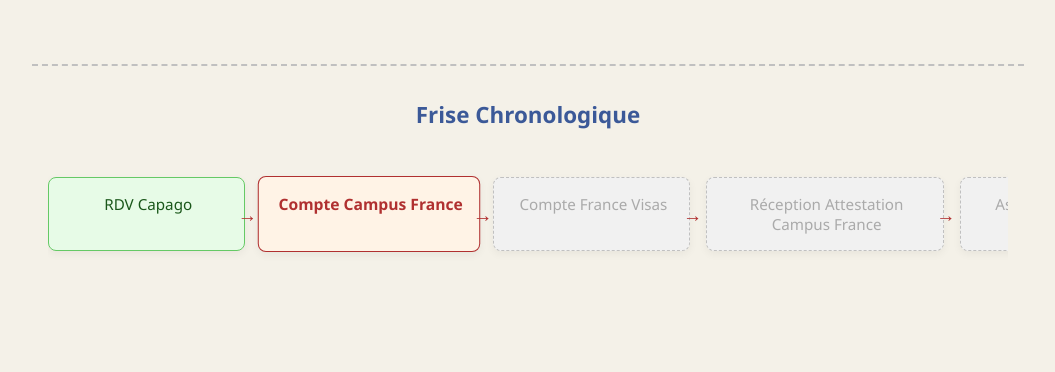
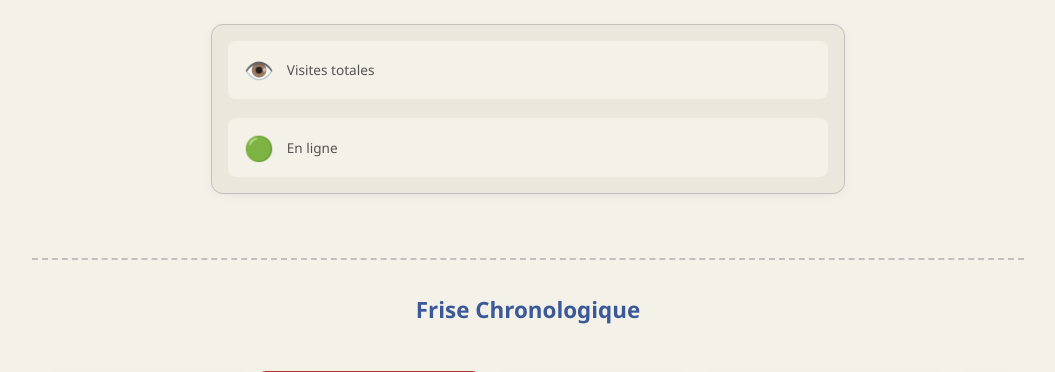
Before and after one commit to Gaston667/CCFG-667, a PHP site: page / in a window 1280 px wide. Shown: the part 231-603 px from the top of the page, without its empty margins (112-1167 px from the left). Run offline with PHP 8.4, Linux system fonts and the light colour scheme; data that the repository does not hold is empty.

Commit message:
page acuille aussi en ligne

```diff
--- a/css/styles.css
+++ b/css/styles.css
@@ -234,6 +234,70 @@
     right: -0.6rem;
   }
 }
+.home-visitor-stats {
+  display: flex;
+  justify-content: center;
+  flex-wrap: wrap;
+  gap: 1.2rem;
+  margin: 1.5rem auto 2rem;
+  padding: 1rem;
+  max-width: 600px;
+  background-color: var(--color-card);
+  border: 1px solid var(--color-border);
+  border-radius: 12px;
+  box-shadow: 0 2px 8px rgba(0,0,0,0.05);
+}
+
+.visitor-card {
+  display: flex;
+  align-items: center;
+  gap: 0.8rem;
+  background: var(--color-bg);
+  padding: 0.8rem 1rem;
+  border-radius: 8px;
+  flex: 1 1 45%;
+  min-width: 120px;
+  transition: transform 0.2s;
+}
+
+.visitor-card:hover {
+  transform: scale(1.03);
+}
+
+.visitor-icon {
+  font-size: 1.5rem;
+}
+
+.visitor-text {
+  display: flex;
+  flex-direction: column;
+}
+
+.visitor-label {
+  font-size: 0.85rem;
+  color: var(--color-text);
+  opacity: 0.8;
+}
+
+.visitor-count {
+  font-size: 1.3rem;
+  font-weight: bold;
+  color: var(--color-primary);
+}
+
+/* Responsive */
+@media (max-width: 500px) {
+  .home-visitor-stats {
+    flex-direction: column;
+    align-items: center;
+  }
+  .visitor-card {
+    width: 100%;
+  }
+}
+
+
+
 
 
 
--- a/index.php
+++ b/index.php
@@ -14,6 +14,24 @@
             <p class="home-subtitle">Suivez les étapes pour partir étudier en France.</p>
             <button class="home-toggle-theme-btn" onclick="toggleTheme()">🌙</button>
         </header>
+
+        <div class="home-visitor-stats">
+            <div class="visitor-card">
+                <span class="visitor-icon">👁️</span>
+                <div class="visitor-text">
+                <span class="visitor-label">Visites totales</span>
+                <span class="visitor-count"><?= $total ?></span>
+                </div>
+            </div>
+            <div class="visitor-card">
+                <span class="visitor-icon">🟢</span>
+                <div class="visitor-text">
+                <span class="visitor-label">En ligne</span>
+                <span class="visitor-count"><?= $enLigne ?></span>
+                </div>
+            </div>
+        </div>
+
 
         <section class="home-timeline-section">
         <h2 class="timeline-title">Frise Chronologique</h2>
```
